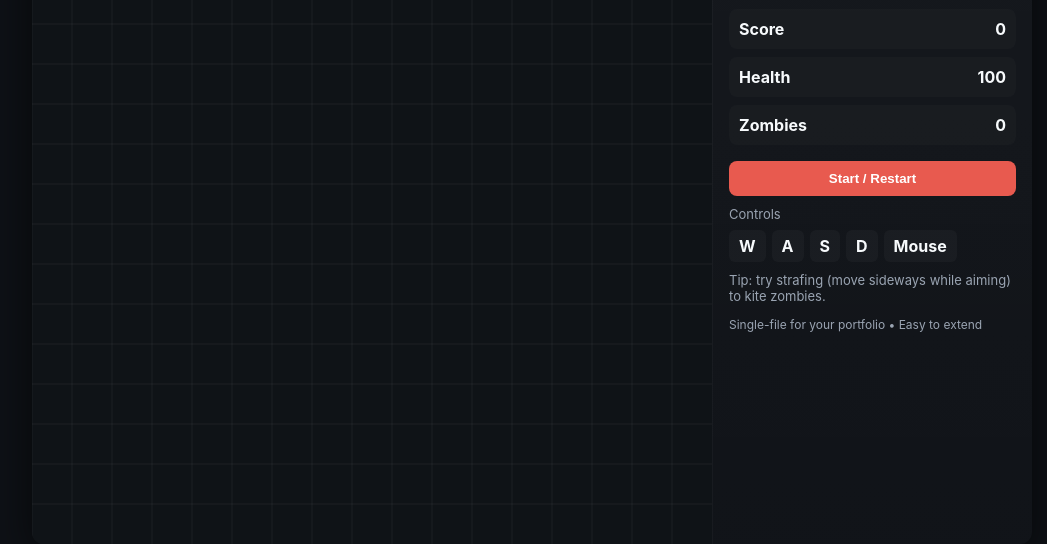
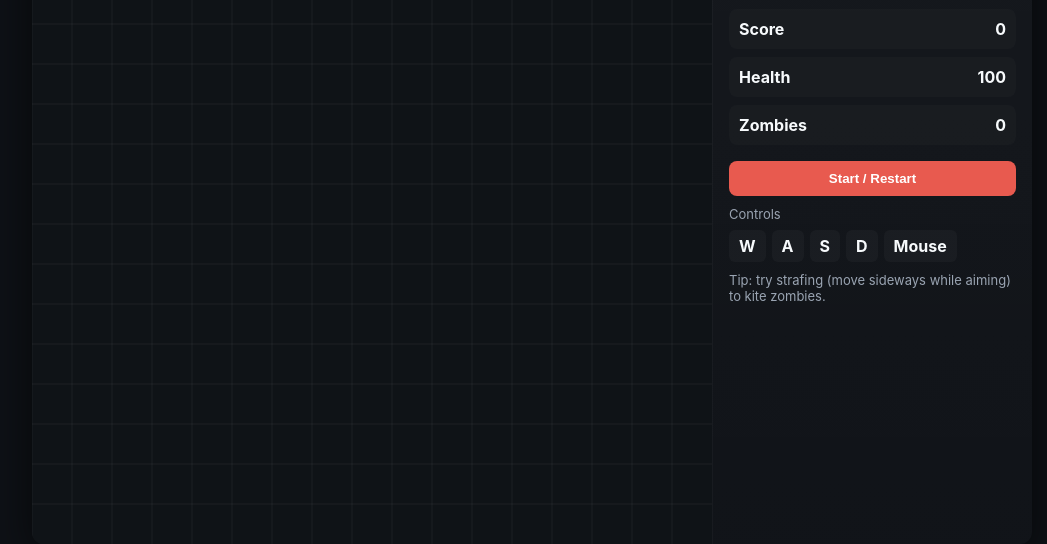
Before and after one commit to kheslin2-dev/TopDown-Zombie-Game, a plain HTML site: page index.htm in a window 1280 px wide. Shown: the part 176-720 px from the top of the page, without its empty margins (108-1155 px from the left). Drawn offline with Linux system fonts and the light colour scheme.

Commit message:
Fix HTML encoding issues in index.htm

```diff
--- a/index.htm
+++ b/index.htm
@@ -32,7 +32,7 @@
         </div>
 
         <p class="muted">Tip: try strafing (move sideways while aiming) to kite zombies.</p>
-        <footer>Single-file for your portfolio • Easy to extend</footer>
+
       </aside>
     </div>
   </div>
```
